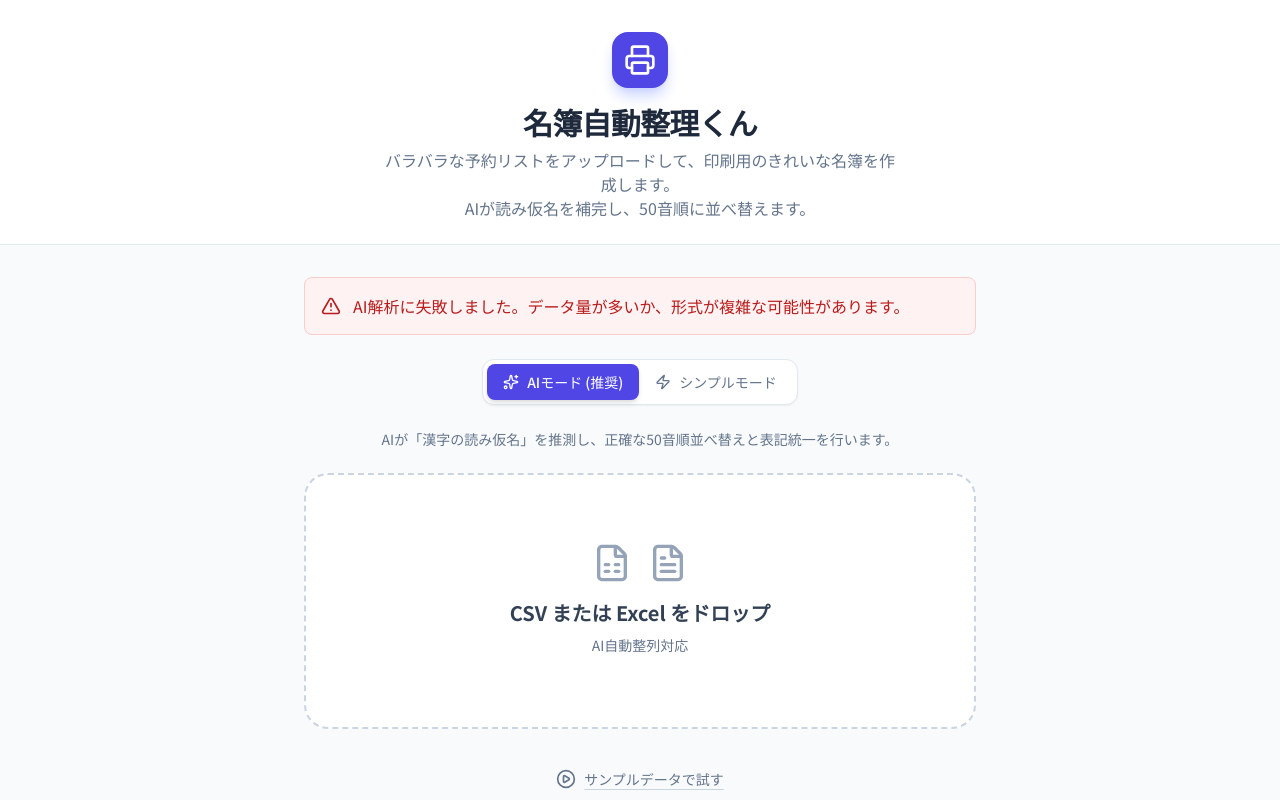
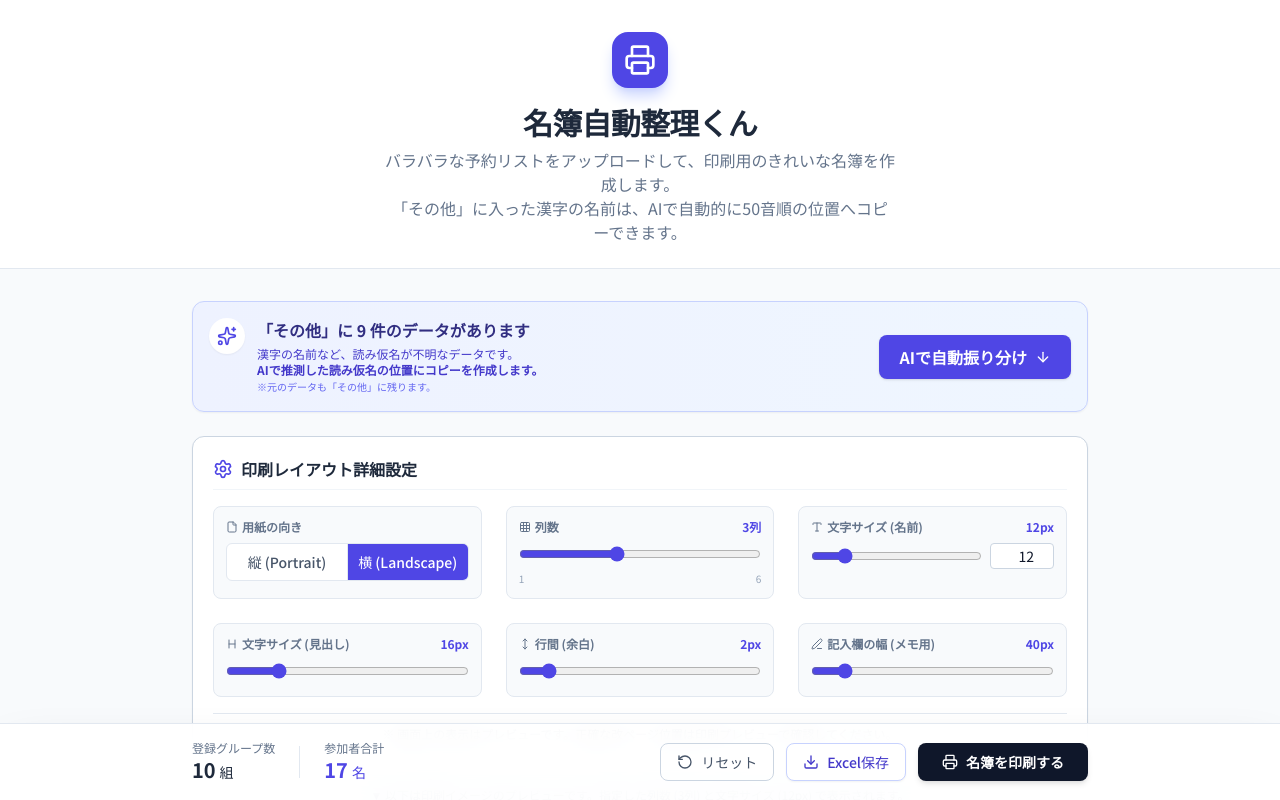
Before and after one commit to balloonnfusuuke/sort, a React (Vite) app: page / in a window 1280 px wide. Both pictures are taken after a click on the button "サンプルデータで試す". Shown: the top 800 px of the page. Built offline with nearby package versions, Linux system fonts and the light colour scheme; no server answers.

Commit message:
Initial website files uplo

```diff
--- a/App.tsx
+++ b/App.tsx
@@ -4,15 +4,16 @@ import DropZone from './components/DropZone';
 import RosterTable from './components/RosterTable';
 import StatsBar from './components/StatsBar';
 import PrintSettings from './components/PrintSettings';
-import { normalizeRosterData } from './services/geminiService';
+import { predictReadings } from './services/geminiService';
 import { processSimpleRoster } from './services/simpleService';
-import { AlertTriangle, Zap, Printer } from 'lucide-react';
+import { getIndexHeader } from './utils/stringUtils';
+import { AlertTriangle, Printer, Sparkles, ArrowDown } from 'lucide-react';
 
 const App: React.FC = () => {
   const [appState, setAppState] = useState<AppState>(AppState.IDLE);
   const [participants, setParticipants] = useState<Participant[]>([]);
   const [errorMsg, setErrorMsg] = useState<string | null>(null);
-  const [usedAi, setUsedAi] = useState<boolean>(true);
+  const [isAiSorting, setIsAiSorting] = useState(false);
 
   // Default Print Settings with numeric values
   const [printSettings, setPrintSettings] = useState<PrintSettingsType>({
@@ -24,20 +25,14 @@ const App: React.FC = () => {
     headerFontSize: 16  // 16px for headers
   });
 
-  const handleDataLoaded = useCallback(async (rawData: any[], useAi: boolean) => {
+  const handleDataLoaded = useCallback(async (rawData: any[]) => {
     setAppState(AppState.PROCESSING);
     setErrorMsg(null);
-    setUsedAi(useAi);
 
     try {
-      let resultData: Participant[] = [];
-
-      if (useAi) {
-        resultData = await normalizeRosterData(rawData);
-      } else {
-        await new Promise(resolve => setTimeout(resolve, 500));
-        resultData = processSimpleRoster(rawData);
-      }
+      // Always use Simple Processing first
+      await new Promise(resolve => setTimeout(resolve, 300));
+      const resultData = processSimpleRoster(rawData);
 
       const sorted = resultData.sort((a, b) => a.reading.localeCompare(b.reading, 'ja'));
 
@@ -46,11 +41,7 @@ const App: React.FC = () => {
     } catch (err) {
       console.error(err);
       setAppState(AppState.ERROR);
-      setErrorMsg(
-        useAi
-          ? "AI解析に失敗しました。データ量が多いか、形式が複雑な可能性があります。"
-          : "読み込みに失敗しました。ファイル形式を確認してください。"
-      );
+      setErrorMsg("読み込みに失敗しました。ファイル形式を確認してください。");
     }
   }, []);
 
@@ -69,6 +60,56 @@ const App: React.FC = () => {
       setAppState(AppState.IDLE);
       setErrorMsg(null);
     }
+  };
+
+  // Identify participants in "Others" (Originals that haven't been sorted manually or by AI into main indices)
+  const othersParticipants = participants.filter(p => getIndexHeader(p.reading) === 'その他');
+
+  // Only show the banner if there are items in Others.
+  // Note: Even after sorting, we KEEP items in others, so this banner might stay visible.
+  // We could filter out items that already have a clone?
+  // But for simplicity and per requirements ("Keep in others"), we just check count.
+  const hasOthers = othersParticipants.length > 0;
+
+  const handleSmartSort = async () => {
+      if (!hasOthers) return;
+      setIsAiSorting(true);
+      try {
+          const predictions = await predictReadings(othersParticipants);
+
+          setParticipants(prev => {
+              const existingIds = new Set(prev.map(p => p.id));
+              const newEntries: Participant[] = [];
+
+              predictions.forEach(pred => {
+                  if (!pred.reading) return;
+
+                  // Find original
+                  const original = prev.find(p => p.id === pred.id);
+                  if (original) {
+                      const newId = `${original.id}-ai`;
+
+                      // Check if we already created a clone for this ID (prevent duplicates on multi-click)
+                      if (!existingIds.has(newId)) {
+                           newEntries.push({
+                               ...original,
+                               id: newId,
+                               reading: pred.reading
+                           });
+                      }
+                  }
+              });
+
+              // Append new sorted entries to the list, keeping the originals in 'Others'
+              const combined = [...prev, ...newEntries];
+              return combined.sort((a, b) => a.reading.localeCompare(b.reading, 'ja'));
+          });
+      } catch (e) {
+          alert("AIでの振り分け中にエラーが発生しました。");
+          console.error(e);
+      } finally {
+          setIsAiSorting(false);
+      }
   };
 
   return (
@@ -96,7 +137,7 @@ const App: React.FC = () => {
           </h1>
           <p className="text-slate-500 max-w-lg mx-auto">
             バラバラな予約リストをアップロードして、印刷用のきれいな名簿を作成します。
-            <br/>AIが読み仮名を補完し、50音順に並べ替えます。
+            <br/>「その他」に入った漢字の名前は、AIで自動的に50音順の位置へコピーできます。
           </p>
         </div>
       </header>
@@ -126,11 +167,38 @@ const App: React.FC = () => {
           />
         ) : (
           <div className="max-w-4xl mx-auto print:w-full print:max-w-none">
-             {!usedAi && (
-                <div className="mb-4 p-3 bg-blue-50 text-blue-800 text-sm rounded-lg flex items-center justify-center print:hidden">
-                    <Zap className="w-4 h-4 mr-2" />
-                    <span>シンプルモード中：並び順がおかしい場合は、<strong className="font-bold">鉛筆アイコン</strong>から「ヨミガナ」を修正してください。</span>
-                </div>
+
+             {/* AI Sort Suggestion Banner */}
+             {hasOthers && (
+                 <div className="mb-6 bg-gradient-to-r from-indigo-50 to-blue-50 border border-indigo-200 rounded-xl p-4 flex flex-col sm:flex-row items-center justify-between shadow-sm print:hidden">
+                    <div className="flex items-start mb-3 sm:mb-0">
+                        <div className="bg-white p-2 rounded-full shadow-sm mr-3 text-indigo-600">
+                            <Sparkles className="w-5 h-5" />
+                        </div>
+                        <div>
+                            <h3 className="font-bold text-indigo-900">「その他」に {othersParticipants.length} 件のデータがあります</h3>
+                            <p className="text-xs text-indigo-700 mt-1">
+                                漢字の名前など、読み仮名が不明なデータです。<br/>
+                                <span className="font-bold">AIで推測した読み仮名の位置にコピーを作成します。</span><br/>
+                                <span className="text-[10px] text-indigo-500">※元のデータも「その他」に残ります。</span>
+                            </p>
+                        </div>
+                    </div>
+                    <button
+                        onClick={handleSmartSort}
+                        disabled={isAiSorting}
+                        className="w-full sm:w-auto px-5 py-2.5 bg-indigo-600 text-white font-bold rounded-lg shadow hover:bg-indigo-700 transition-colors flex items-center justify-center disabled:opacity-50 disabled:cursor-not-allowed"
+                    >
+                        {isAiSorting ? (
+                            <>処理中...</>
+                        ) : (
+                            <>
+                                AIで自動振り分け
+                                <ArrowDown className="w-4 h-4 ml-2" />
+                            </>
+                        )}
+                    </button>
+                 </div>
              )}
 
              <PrintSettings settings={printSettings} onChange={setPrintSettings} />
--- a/components/DropZone.tsx
+++ b/components/DropZone.tsx
@@ -1,10 +1,10 @@
-import React, { useState } from 'react';
-import { FileSpreadsheet, FileText, Loader2, PlayCircle, Sparkles, Zap } from 'lucide-react';
+import React from 'react';
+import { FileSpreadsheet, FileText, Loader2, PlayCircle } from 'lucide-react';
 import { parseFile } from '../utils/fileParser';
 import { AppState } from '../types';
 
 interface DropZoneProps {
-  onDataLoaded: (data: any[], useAi: boolean) => void;
+  onDataLoaded: (data: any[]) => void;
   setAppState: (state: AppState) => void;
   appState: AppState;
 }
@@ -25,7 +25,6 @@ const SAMPLE_DATA = [
 ];
 
 const DropZone: React.FC<DropZoneProps> = ({ onDataLoaded, setAppState, appState }) => {
-  const [useAi, setUseAi] = useState(true);
 
   const handleFileChange = async (event: React.ChangeEvent<HTMLInputElement>) => {
     const file = event.target.files?.[0];
@@ -37,7 +36,7 @@ const DropZone: React.FC<DropZoneProps> = ({ onDataLoaded, setAppState, appState
     setAppState(AppState.PROCESSING);
     try {
       const rawData = await parseFile(file);
-      onDataLoaded(rawData, useAi);
+      onDataLoaded(rawData);
     } catch (error) {
       console.error(error);
       setAppState(AppState.ERROR);
@@ -46,54 +45,19 @@ const DropZone: React.FC<DropZoneProps> = ({ onDataLoaded, setAppState, appState
   };
 
   const handleSampleClick = () => {
-    onDataLoaded(SAMPLE_DATA, useAi);
+    onDataLoaded(SAMPLE_DATA);
   };
 
   const isProcessing = appState === AppState.PROCESSING;
 
   return (
     <div className="w-full max-w-2xl mx-auto mt-6">
-      {/* Mode Toggle */}
-      <div className="flex justify-center mb-6">
-        <div className="bg-white p-1 rounded-xl border border-slate-200 inline-flex shadow-sm">
-          <button
-            onClick={() => setUseAi(true)}
-            className={`
-              flex items-center px-4 py-2 rounded-lg text-sm font-medium transition-all
-              ${useAi
-                ? 'bg-indigo-600 text-white shadow-md'
-                : 'text-slate-500 hover:bg-slate-50'}
-            `}
-          >
-            <Sparkles className="w-4 h-4 mr-2" />
-            AIモード (推奨)
-          </button>
-          <button
-            onClick={() => setUseAi(false)}
-            className={`
-              flex items-center px-4 py-2 rounded-lg text-sm font-medium transition-all
-              ${!useAi
-                ? 'bg-slate-800 text-white shadow-md'
-                : 'text-slate-500 hover:bg-slate-50'}
-            `}
-          >
-            <Zap className="w-4 h-4 mr-2" />
-            シンプルモード
-          </button>
-        </div>
-      </div>
 
       {/* Info Message */}
       <div className="text-center mb-6 text-sm text-slate-500">
-        {useAi ? (
-          <span>
-            AIが「漢字の読み仮名」を推測し、<br className="sm:hidden"/>正確な50音順並べ替えと表記統一を行います。
-          </span>
-        ) : (
-          <span>
-            ファイルをそのまま読み込みます。<br className="sm:hidden"/>読み仮名生成を行わないため、漢字の並び順は正確ではありません。
-          </span>
-        )}
+        CSVまたはExcelファイルを読み込みます。<br/>
+        漢字が含まれる名前は最初「その他」に分類されますが、<br/>
+        後からAIを使って五十音順に振り分けることができます。
       </div>
 
       <label
@@ -112,10 +76,10 @@ const DropZone: React.FC<DropZoneProps> = ({ onDataLoaded, setAppState, appState
             <>
               <Loader2 className="w-12 h-12 mb-4 text-indigo-600 animate-spin" />
               <p className="mb-2 text-lg font-semibold text-indigo-700">
-                {useAi ? "AIが解析中..." : "読み込み中..."}
+                読み込み中...
               </p>
               <p className="text-sm text-indigo-500">
-                {useAi ? "読み仮名と人数を抽出しています" : "データを変換しています"}
+                データを解析しています
               </p>
             </>
           ) : (
@@ -128,7 +92,7 @@ const DropZone: React.FC<DropZoneProps> = ({ onDataLoaded, setAppState, appState
                 CSV または Excel をドロップ
               </p>
               <p className="text-sm text-slate-500">
-                {useAi ? "AI自動整列対応" : "高速読み込みモード"}
+                ファイルを読み込んで名簿を作成
               </p>
             </>
           )}
--- a/services/geminiService.ts
+++ b/services/geminiService.ts
@@ -10,21 +10,29 @@ const getAiClient = () => {
   return new GoogleGenAI({ apiKey });
 };
 
-export const normalizeRosterData = async (rawData: any[]): Promise<Participant[]> => {
+// New function to just predict readings for a list of participants
+export const predictReadings = async (targets: Participant[]): Promise<{id: string, reading: string}[]> => {
     const ai = getAiClient();
 
-  // Prepare a string representation of the raw data for the prompt
-  // We limit the data size to avoid token limits for very large files in this demo
-  const dataString = JSON.stringify(rawData.slice(0, 100)); // Process first 100 for safety in demo
+    // Create a simplified list for the prompt
+    const inputList = targets.map(p => ({
+        id: p.id,
+        name: p.normalizedName
+    }));
+
+    const dataString = JSON.stringify(inputList);
 
     const prompt = `
-    You are an expert secretary assistant.
-    I have a raw list of reservation data from a file (JSON format).
+      You are an expert Japanese secretary.
+      I have a list of names (mostly Kanji) that I cannot sort because I don't know the reading (Yomigana).
 
-    Please perform the following tasks:
-    1. Identify the person's NAME. Correct any obvious formatting issues (e.g., remove honorifics like '様').
-    2. Identify the NUMBER of participants. If not specified, assume 1.
-    3. Generate the 'READING' (Yomigana) in full-width KATAKANA for the name. This is crucial for sorting in Japanese 50-on jun order.
+      Please provide the "reading" for each name in full-width Katakana.
+
+      Rules:
+      1. Return JSON array of objects with "id" and "reading".
+      2. "reading" MUST be full-width Katakana (e.g., "タナカ", "サトウ").
+      3. If you are extremely unsure or it looks like a foreign name that shouldn't be katakana-ized blindly, return an empty string "" for the reading.
+      4. Do NOT change the ID.
 
       Input Data:
       ${dataString}
@@ -41,33 +49,29 @@ export const normalizeRosterData = async (rawData: any[]): Promise<Participant[]
                     items: {
                         type: Type.OBJECT,
                         properties: {
-              originalName: { type: Type.STRING, description: "The name exactly as it appeared or slightly cleaned" },
-              normalizedName: { type: Type.STRING, description: "Standardized display name" },
-              reading: { type: Type.STRING, description: "Full width Katakana reading for sorting" },
-              count: { type: Type.NUMBER, description: "Number of people" }
+                            id: { type: Type.STRING },
+                            reading: { type: Type.STRING, description: "Full width Katakana reading" }
                         },
-            required: ["originalName", "normalizedName", "reading", "count"]
+                        required: ["id", "reading"]
                     }
                 }
             }
         });
 
         const jsonText = response.text;
-    if (!jsonText) throw new Error("No data returned from AI");
+        if (!jsonText) return [];
 
         const parsedItems = JSON.parse(jsonText);
-
-    // Add client-side IDs
-    return parsedItems.map((item: any, index: number) => ({
-      id: `p-${index}-${Date.now()}`,
-      originalName: item.originalName,
-      normalizedName: item.normalizedName,
-      reading: item.reading,
-      count: item.count || 1,
-    }));
+        return parsedItems;
 
     } catch (error) {
-    console.error("Gemini Processing Error:", error);
-    throw new Error("Failed to process roster data with AI.");
+        console.error("Gemini Prediction Error:", error);
+        throw new Error("Failed to predict readings.");
     }
 };
+
+// Kept for backward compatibility or reference, but mostly unused in new flow
+export const normalizeRosterData = async (rawData: any[]): Promise<Participant[]> => {
+    // ... (Old logic, effectively deprecated in this update)
+    return [];
+};
--- a/services/simpleService.ts
+++ b/services/simpleService.ts
@@ -13,7 +13,10 @@ export const processSimpleRoster = (rawData: any[]): Participant[] => {
 
   const processedData = rawData.slice(startIndex).map((row, index) => {
     // 1. Name is usually the first column
-    const name = row[0] ? String(row[0]).trim() : "不明";
+    let name = row[0] ? String(row[0]).trim() : "不明";
+
+    // Basic cleaning: remove "様", "殿", "先生" if they are at the end, and trim spaces
+    name = name.replace(/[ 　]+(様|殿|先生|さん)$/, '').trim();
 
     let count = 1;
     let reading = "";
@@ -55,7 +58,7 @@ export const processSimpleRoster = (rawData: any[]): Participant[] => {
     return {
       id: `simple-${index}-${Date.now()}`,
       originalName: name,
-      normalizedName: name,
+      normalizedName: name, // In simple mode, normalized is same as cleaned original
       reading: reading,
       count: count,
     };
```
Lines whose indentation alone changed are shown as unchanged.
